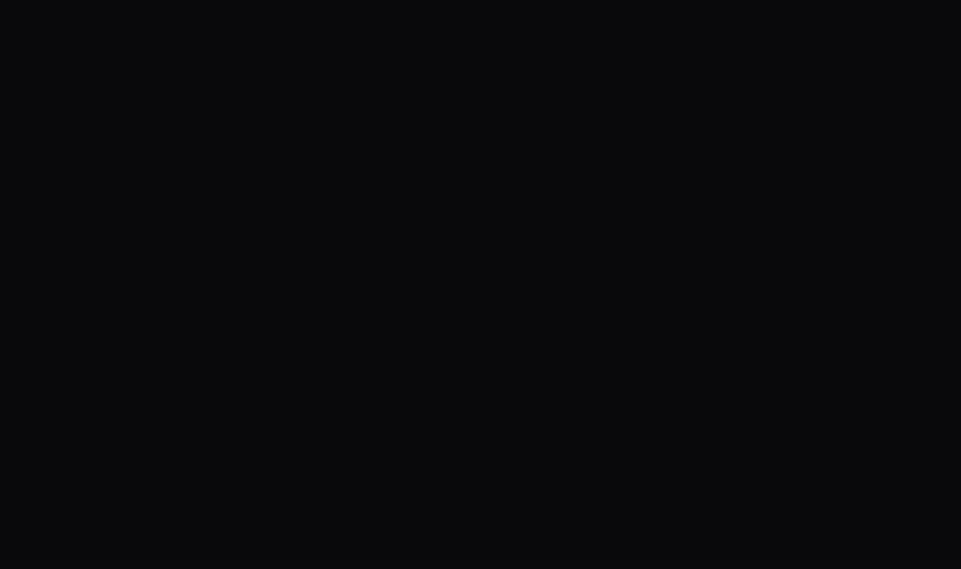
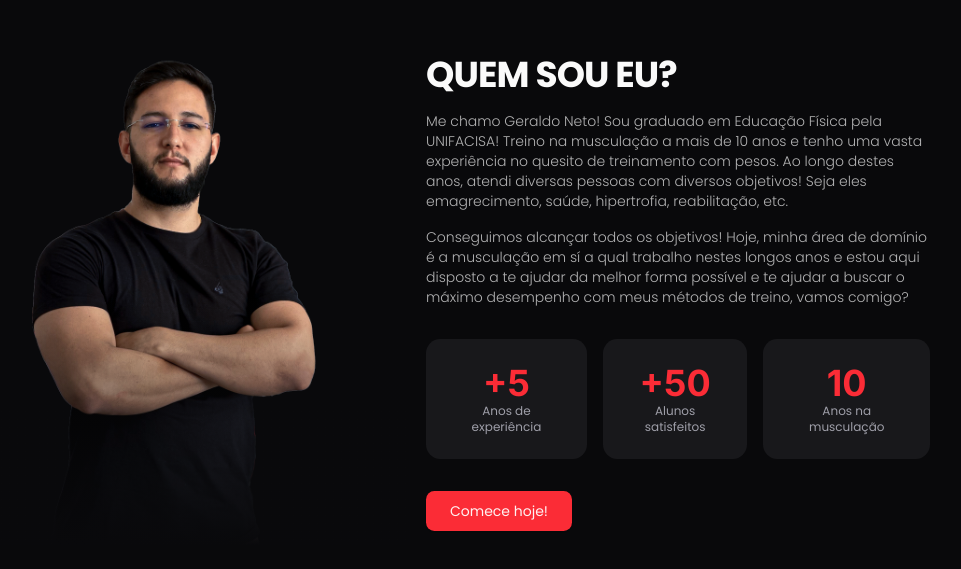
Before and after one commit to victorsz08/landing-page-gn, a Next.js app: page / in a window 1280 px wide. Shown: the part 907-1476 px from the top of the page, without its empty margins (222-1183 px from the left). Before the commit the page ends 840 px from the top, so only its background shows below. Built offline with nearby package versions, Linux system fonts and the light colour scheme.

Commit message:
feat: add about me section

```diff
--- /dev/null
+++ b/src/app/feature/about/index.tsx
@@ -0,0 +1,81 @@
+import { Button } from "@/components/ui/button";
+import {
+    Card,
+    CardContent,
+    CardDescription,
+    CardFooter,
+    CardTitle,
+} from "@/components/ui/card";
+import Image from "next/image";
+
+export function About() {
+    return (
+        <section className="h-screen w-full flex items-center justify-center gap-4 px-32">
+            <div className="relative w-full">
+                <Image
+                    src="/profile-2.png"
+                    width={600}
+                    height={600}
+                    alt="Foto Perfil"
+                    className="object-cover"
+                />
+                <div className="absolute inset-0 bg-gradient-to-t from-background to-transparent via-transparent"/>
+            </div>
+            <section className="flex flex-col gap-4 justify-center h-full w-full">
+                <h1 className="text-4xl font-bold tracking-tight text-foreground">
+                    QUEM SOU EU?
+                </h1>
+                <p className="text-sm text-foreground/70 font-light">
+                    Me chamo Geraldo Neto! Sou graduado em Educação Física pela
+                    UNIFACISA! Treino na musculação a mais de 10 anos e tenho
+                    uma vasta experiência no quesito de treinamento com pesos.
+                    Ao longo destes anos, atendi diversas pessoas com diversos
+                    objetivos! Seja eles emagrecimento, saúde, hipertrofia,
+                    reabilitação, etc.
+                </p>
+                <p className="text-sm text-foreground/70 font-light">
+                    Conseguimos alcançar todos os objetivos! Hoje, minha área de
+                    domínio é a musculação em sí a qual trabalho nestes longos
+                    anos e estou aqui disposto a te ajudar da melhor forma
+                    possível e te ajudar a buscar o máximo desempenho com meus
+                    métodos de treino, vamos comigo?
+                </p>
+                <div className="flex items-center mt-4 justify-start gap-4">
+                    <Card>
+                        <CardContent className="flex flex-col text-center items-center">
+                            <CardTitle className="text-4xl font-bold text-primary font-inter">
+                                +5
+                            </CardTitle>
+                            <CardDescription className="text-xs">
+                                Anos de experiência
+                            </CardDescription>
+                        </CardContent>
+                    </Card>
+                    <Card>
+                        <CardContent className="flex flex-col text-center items-center">
+                            <CardTitle className="text-4xl font-bold text-primary font-inter">
+                                +50
+                            </CardTitle>
+                            <CardDescription className="text-xs">
+                                Alunos satisfeitos
+                            </CardDescription>
+                        </CardContent>
+                    </Card>
+                    <Card>
+                        <CardContent className="flex flex-col text-center items-center">
+                            <CardTitle className="text-4xl font-bold text-primary font-inter">
+                                10
+                            </CardTitle>
+                            <CardDescription className="text-xs">
+                                Anos na musculação
+                            </CardDescription>
+                        </CardContent>
+                    </Card>
+                </div>
+                <a className="mt-4">
+                    <Button size="lg">Comece hoje!</Button>
+                </a>
+            </section>
+        </section>
+    );
+}
--- a/src/app/globals.css
+++ b/src/app/globals.css
@@ -5,6 +5,7 @@
 
 @theme inline {
   --color-background: var(--background);
+  --font-inter: var(--font-inter);
   --color-foreground: var(--foreground);
   --font-sans: var(--font-geist-sans);
   --font-mono: var(--font-geist-mono);
--- a/src/app/page.tsx
+++ b/src/app/page.tsx
@@ -1,9 +1,11 @@
+import { About } from "./feature/about";
 import { Home } from "./feature/home";
 
 export default function LandingPage() {
-  return (
-    <main>
-      <Home />
-    </main>
-  );
+    return (
+        <main>
+            <Home />
+            <About />
+        </main>
+    );
 }
--- /dev/null
+++ b/src/components/ui/card.tsx
@@ -0,0 +1,92 @@
+import * as React from "react"
+
+import { cn } from "@/lib/utils"
+
+function Card({ className, ...props }: React.ComponentProps<"div">) {
+  return (
+    <div
+      data-slot="card"
+      className={cn(
+        "bg-card text-card-foreground flex flex-col gap-6 rounded-xl py-6",
+        className
+      )}
+      {...props}
+    />
+  )
+}
+
+function CardHeader({ className, ...props }: React.ComponentProps<"div">) {
+  return (
+    <div
+      data-slot="card-header"
+      className={cn(
+        "@container/card-header grid auto-rows-min grid-rows-[auto_auto] items-start gap-1.5 px-6 has-data-[slot=card-action]:grid-cols-[1fr_auto] [.border-b]:pb-6",
+        className
+      )}
+      {...props}
+    />
+  )
+}
+
+function CardTitle({ className, ...props }: React.ComponentProps<"div">) {
+  return (
+    <div
+      data-slot="card-title"
+      className={cn("leading-none font-semibold", className)}
+      {...props}
+    />
+  )
+}
+
+function CardDescription({ className, ...props }: React.ComponentProps<"div">) {
+  return (
+    <div
+      data-slot="card-description"
+      className={cn("text-muted-foreground text-sm", className)}
+      {...props}
+    />
+  )
+}
+
+function CardAction({ className, ...props }: React.ComponentProps<"div">) {
+  return (
+    <div
+      data-slot="card-action"
+      className={cn(
+        "col-start-2 row-span-2 row-start-1 self-start justify-self-end",
+        className
+      )}
+      {...props}
+    />
+  )
+}
+
+function CardContent({ className, ...props }: React.ComponentProps<"div">) {
+  return (
+    <div
+      data-slot="card-content"
+      className={cn("px-6", className)}
+      {...props}
+    />
+  )
+}
+
+function CardFooter({ className, ...props }: React.ComponentProps<"div">) {
+  return (
+    <div
+      data-slot="card-footer"
+      className={cn("flex items-center px-6 [.border-t]:pt-6", className)}
+      {...props}
+    />
+  )
+}
+
+export {
+  Card,
+  CardHeader,
+  CardFooter,
+  CardTitle,
+  CardAction,
+  CardDescription,
+  CardContent,
+}
```
Also changed, not shown: public/profile-2.png (added).
